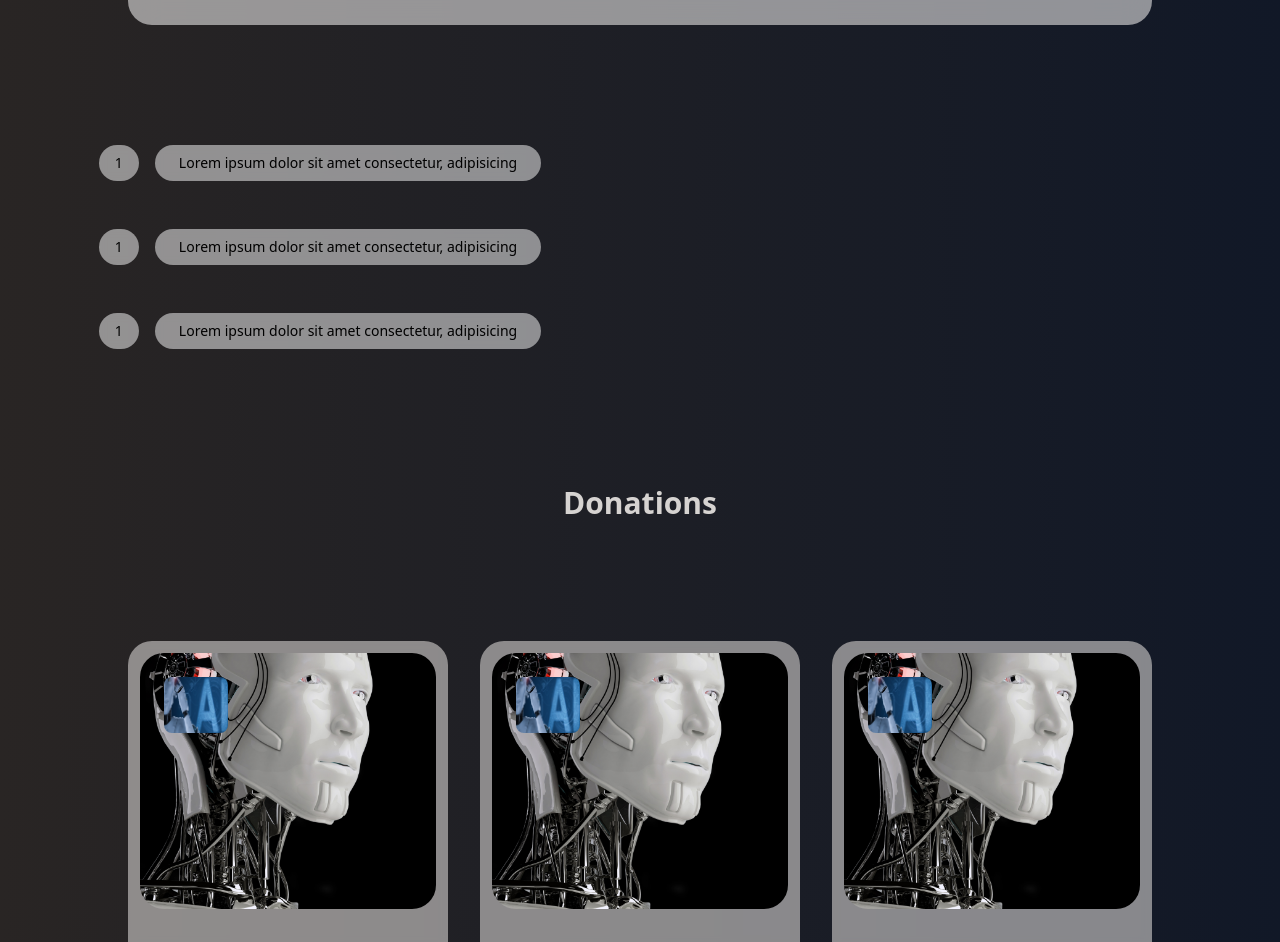
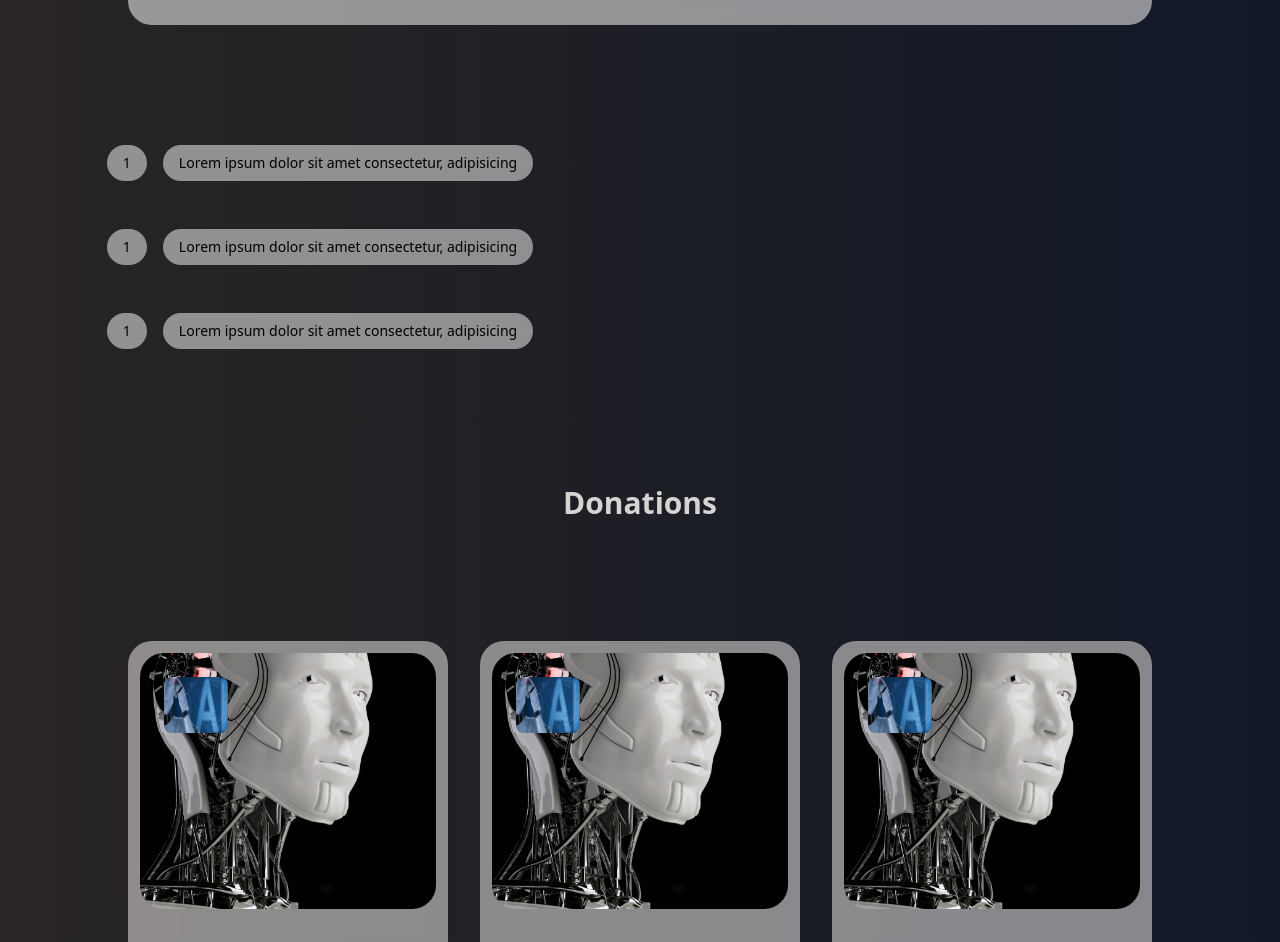
Before and after one commit to isreallee82/fundit, a React (Create React App) app: page / in a window 1280 px wide. Shown: the part 1107-2049 px from the top of the page. Built offline with nearby package versions, Linux system fonts and the light colour scheme.

Commit message:
Update About.tsx

```diff
--- a/src/components/About.tsx
+++ b/src/components/About.tsx
@@ -11,7 +11,7 @@ const About = () => {
                 1
               </button>
             </div>
-            <div className='backdrop-blur-sm bg-white/50 lg:px-6 lg:py-2 md:px-4 xs:px-2 md:py-2 xs:py-1 md:rounded-3xl xs:rounded-2xl'>
+            <div className='backdrop-blur-sm bg-white/50 lg:px-4 lg:py-2 md:px-4 xs:px-2 md:py-2 xs:py-1 md:rounded-3xl xs:rounded-2xl'>
               <h5 className='text-black xs:text-sm'>
                 Lorem ipsum dolor sit amet consectetur, adipisicing{' '}
               </h5>
@@ -23,7 +23,7 @@ const About = () => {
                 1
               </button>
             </div>
-            <div className='backdrop-blur-sm bg-white/50 lg:px-6 lg:py-2 md:px-4 xs:px-2 md:py-2 xs:py-1 md:rounded-3xl xs:rounded-2xl'>
+            <div className='backdrop-blur-sm bg-white/50 lg:px-4 lg:py-2 md:px-4 xs:px-2 md:py-2 xs:py-1 md:rounded-3xl xs:rounded-2xl'>
               <h5 className='text-black-200 xs:text-sm'>
                 Lorem ipsum dolor sit amet consectetur, adipisicing{' '}
               </h5>
@@ -35,7 +35,7 @@ const About = () => {
                 1
               </button>
             </div>
-            <div className='backdrop-blur-sm bg-white/50 lg:px-6 lg:py-2 md:px-4 xs:px-2 md:py-2 xs:py-1 md:rounded-3xl xs:rounded-2xl'>
+            <div className='backdrop-blur-sm bg-white/50 lg:px-4 lg:py-2 md:px-4 xs:px-2 md:py-2 xs:py-1 md:rounded-3xl xs:rounded-2xl'>
               <h5 className='text-black-200 xs:text-sm'>
                 Lorem ipsum dolor sit amet consectetur, adipisicing{' '}
               </h5>
```
